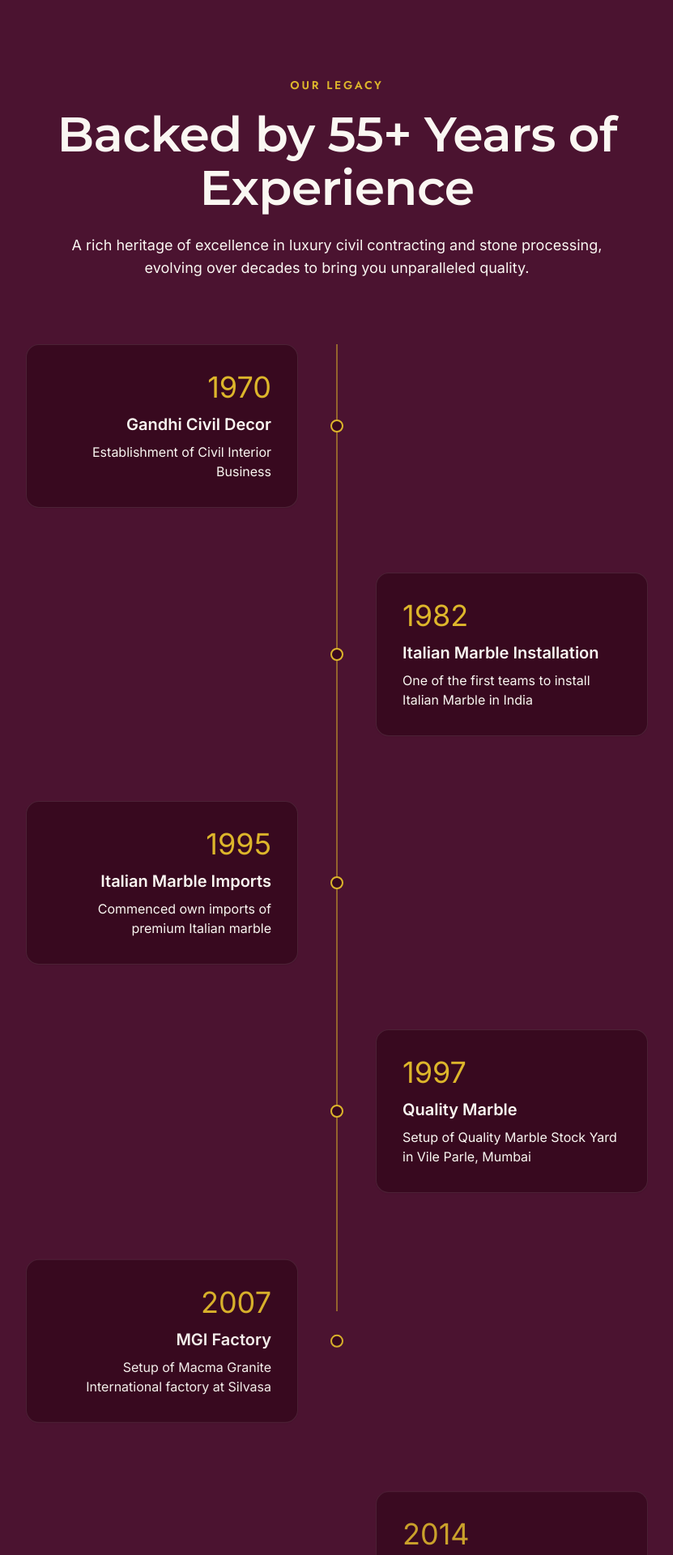
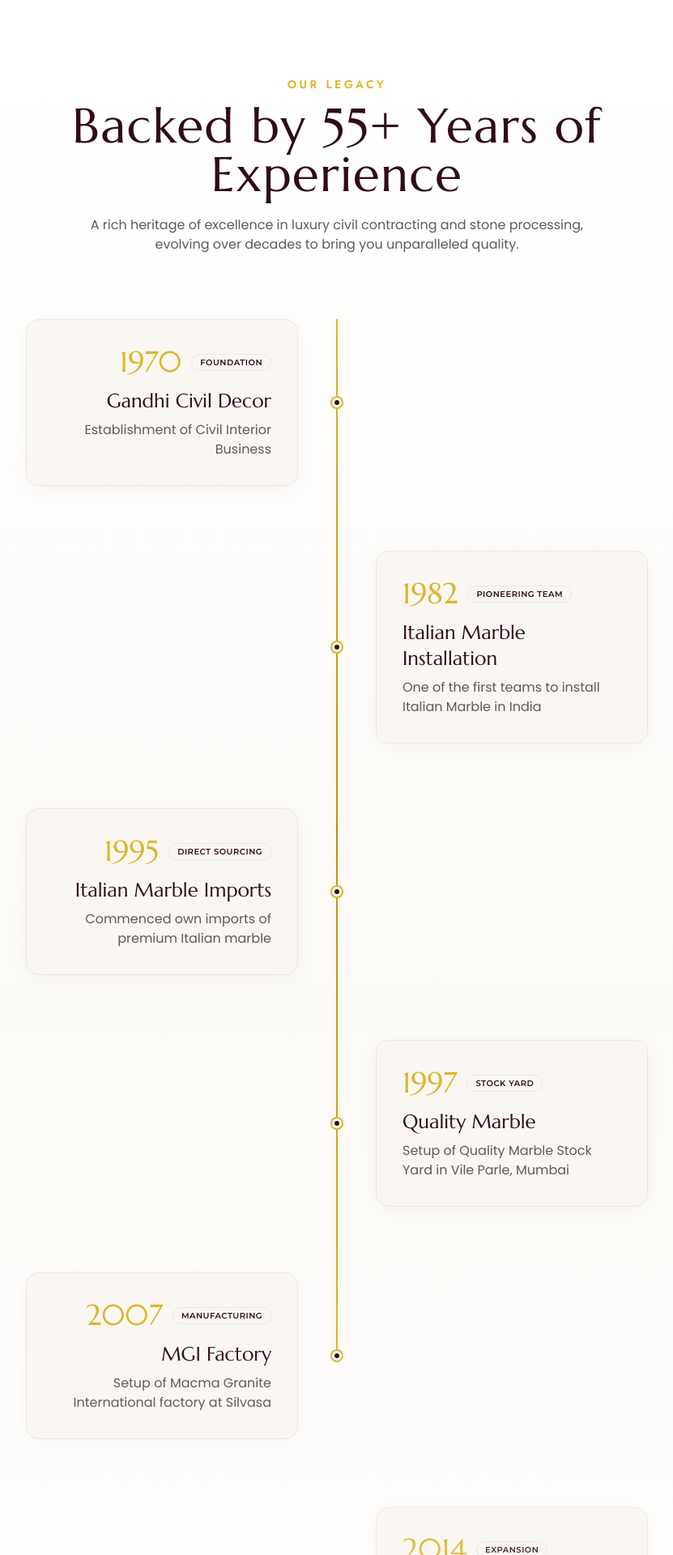
Before and after one commit to BhagyeshKadiya/intioss-luxury-surfaces, a Next.js app: page / in a window 1280 px wide. Shown: the part 2780-4700 px from the top of the page at 81% size, without its empty margins (224-1055 px from the left). Built offline with nearby package versions, Linux system fonts and the light colour scheme; a web font is replaced by a local one.

Commit message:
Refine Milestone Timeline with pure white background, warm ivory cards, and deep maroon and gold luxury branding

```diff
--- a/components/sections/LegacySection.tsx
+++ b/components/sections/LegacySection.tsx
@@ -15,43 +15,43 @@
     year: "1970",
     title: "Gandhi Civil Decor",
     desc: "Establishment of Civil Interior Business",
-    tag: "GCD",
+    tag: "Foundation",
   },
   {
     year: "1982",
     title: "Italian Marble Installation",
     desc: "One of the first teams to install Italian Marble in India",
-    tag: "GM Badal",
+    tag: "Pioneering Team",
   },
   {
     year: "1995",
     title: "Italian Marble Imports",
     desc: "Commenced own imports of premium Italian marble",
-    tag: "Own Imports",
+    tag: "Direct Sourcing",
   },
   {
     year: "1997",
     title: "Quality Marble",
     desc: "Setup of Quality Marble Stock Yard in Vile Parle, Mumbai",
-    tag: "Mumbai",
+    tag: "Stock Yard",
   },
   {
     year: "2007",
     title: "MGI Factory",
     desc: "Setup of Macma Granite International factory at Silvasa",
-    tag: "Silvasa",
+    tag: "Manufacturing",
   },
   {
     year: "2014",
     title: "Malad Stock Yard",
     desc: "Setting up of specialized stock yard in Malad",
-    tag: "Malad",
+    tag: "Expansion",
   },
   {
     year: "2022",
     title: "INTIOSS Luxury Surfaces",
-    desc: "",
-    tag: "INTIOSS",
+    desc: "The dedicated ultra-luxury atelier for rare marble, precious gemstones, and bespoke architectural spaces.",
+    tag: "Atelier",
   },
 ];
 
@@ -69,7 +69,7 @@
     offset: ["start 85%", "center center"],
   });
   const opacity = useTransform(scrollYProgress, [0, 1], [0, 1]);
-  const y = useTransform(scrollYProgress, [0, 1], [50, 0]);
+  const y = useTransform(scrollYProgress, [0, 1], [40, 0]);
 
   return (
     <motion.div
@@ -79,28 +79,43 @@
         isEven ? "md:flex-row-reverse" : ""
       }`}
     >
-      <div className="absolute left-6 md:left-1/2 top-6 md:top-1/2 w-4 h-4 rounded-full bg-wine-deep border-2 border-gold -translate-x-1/2 md:-translate-y-1/2 z-10" />
+      {/* Center node with gold outline and inner maroon dot */}
+      <div className="absolute left-6 md:left-1/2 top-6 md:top-1/2 w-4 h-4 rounded-full bg-white border-2 border-gold -translate-x-1/2 md:-translate-y-1/2 z-10 shadow-sm flex items-center justify-center">
+        <div className="w-1.5 h-1.5 rounded-full bg-maroon-deep" />
+      </div>
+
+      {/* Empty half for desktop alternating layout */}
       <div className="hidden md:block md:w-1/2" />
+
+      {/* Card content container */}
       <div
         className={`w-full md:w-1/2 pl-16 md:pl-0 ${
           isEven ? "md:pr-12 md:text-right" : "md:pl-12 text-left"
         }`}
       >
-        <div className="bg-wine-deep p-6 md:p-8 rounded-2xl border border-white/10 shadow-sm hover:shadow-md transition-shadow group relative z-20">
+        <div className="bg-[#FAF7F2] hover:bg-white p-6 md:p-8 rounded-2xl border border-gold/30 hover:border-gold/70 shadow-[0_4px_24px_rgba(48,12,22,0.04)] hover:shadow-[0_16px_36px_rgba(48,12,22,0.1)] transition-all duration-300 group relative z-20">
+          {/* Year and optional category tag */}
           <div
-            className={`flex items-center gap-4 mb-3 ${
+            className={`flex items-center gap-3 mb-3 ${
               isEven ? "md:justify-end" : "justify-start"
             }`}
           >
-            <span className="text-3xl md:text-4xl font-inter text-gold">
+            <span className="text-3xl md:text-4xl font-marcellus font-normal text-gold group-hover:text-gold-dark transition-colors">
               {item.year}
             </span>
+            {item.tag && (
+              <span className="px-2.5 py-0.5 rounded-full text-[10px] font-montserrat uppercase font-semibold tracking-wider bg-maroon-deep/5 text-maroon-deep border border-gold/30">
+                {item.tag}
+              </span>
+            )}
           </div>
-          <h3 className="text-xl font-inter font-semibold text-paper mb-2 group-hover:text-gold transition-colors">
+
+          <h3 className="text-xl sm:text-2xl font-marcellus text-maroon-deep mb-2 group-hover:text-gold transition-colors">
             {item.title}
           </h3>
+
           {item.desc ? (
-            <p className="text-paper/70 font-inter text-sm md:text-base leading-relaxed">
+            <p className="text-grey font-poppins text-sm md:text-base leading-relaxed">
               {item.desc}
             </p>
           ) : null}
@@ -122,30 +137,38 @@
     <section
       id="legacy"
       ref={containerRef}
-      className="py-24 md:py-32 bg-wine text-paper relative overflow-hidden"
+      className="py-24 sm:py-32 bg-white text-maroon-deep relative overflow-hidden border-y border-gold/20"
     >
+      {/* Subtle luxury ambient background nuance */}
+      <div className="absolute inset-0 bg-gradient-to-b from-white via-[#FCFAF7] to-white pointer-events-none" />
+
       <div className="max-w-[1024px] mx-auto px-6 relative z-10">
-        <div className="text-center mb-20">
-          <span className="text-gold font-jost tracking-[0.2em] uppercase text-sm font-semibold">
+        {/* Section Heading */}
+        <div className="text-center mb-16 sm:mb-20">
+          <span className="font-jost text-xs sm:text-sm uppercase tracking-[0.25em] text-gold font-semibold block mb-3">
             Our Legacy
           </span>
-          <h2 className="text-display font-inter text-paper mt-4">
+          <h2 className="font-marcellus text-3xl sm:text-5xl lg:text-6xl text-maroon-deep font-normal tracking-wide leading-tight">
             Backed by 55+ Years of Experience
           </h2>
-          <p className="font-inter text-paper/70 max-w-2xl mx-auto mt-6 text-lg">
+          <p className="font-poppins text-sm sm:text-base text-grey max-w-2xl mx-auto mt-5 leading-relaxed">
             A rich heritage of excellence in luxury civil contracting and stone processing, evolving over decades to bring you unparalleled quality.
           </p>
         </div>
 
+        {/* Vertical Timeline Track */}
         <div className="relative max-w-3xl mx-auto">
-          {/* Vertical base line */}
-          <div className="absolute left-6 md:left-1/2 top-0 bottom-0 w-px bg-wine/10 -translate-x-1/2" />
-          {/* Animated gold progress line */}
+          {/* Subtle background rail line */}
+          <div className="absolute left-6 md:left-1/2 top-0 bottom-0 w-px bg-gold/25 -translate-x-1/2" />
+
+          {/* Animated gold progress fill line */}
           <motion.div
             style={{ height: lineHeight }}
-            className="absolute left-6 md:left-1/2 top-0 w-px bg-gold -translate-x-1/2 origin-top"
+            className="absolute left-6 md:left-1/2 top-0 w-[2px] bg-gradient-to-b from-gold via-gold-dark to-gold -translate-x-1/2 origin-top shadow-[0_0_8px_rgba(221,182,43,0.35)]"
           />
-          <div className="space-y-12 md:space-y-20">
+
+          {/* Timeline cards list */}
+          <div className="space-y-10 sm:space-y-16 md:space-y-20">
             {MILESTONES.map((item, index) => (
               <TimelineCard
                 key={item.year}
```
